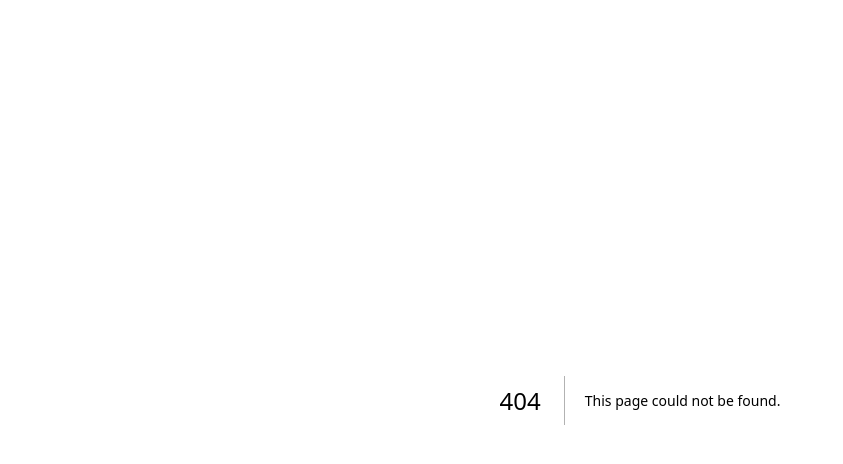
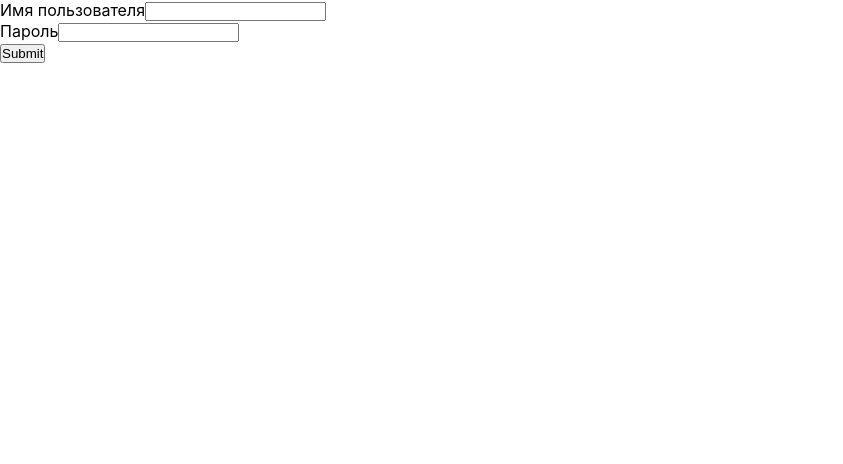
Before and after one commit to LiubovMorozova90/Pet-project_React, a Next.js app: page /form in a window 1280 px wide. Before the commit this address had no page. Shown: the top 464 px of the page, without its empty margins (0-843 px from the left). Built offline with nearby package versions, Linux system fonts and the light colour scheme.

Commit message:
add LoginForm

```diff
--- /dev/null
+++ b/pages/form.tsx
@@ -0,0 +1,6 @@
+import React from 'react';
+import LoginForm from 'components/LoginForm';
+
+export default function Form() {
+  return <LoginForm></LoginForm>;
+}
--- a/src/components/LoginForm/index.tsx
+++ b/src/components/LoginForm/index.tsx
@@ -1,24 +1,56 @@
 import React from 'react';
 import { useFormik } from 'formik';
+import * as Yup from 'yup';
 
 import Field from 'components/Field';
 
 const LoginForm = () => {
   const formik = useFormik({
     initialValues: {
-      username: 'Введите ваше имя',
-      password: 'Введите пароль',
+      username: '',
+      password: '',
     },
     onSubmit: (values) => {
       console.log('submit', values);
     },
 
-
+    validationSchema: Yup.object().shape({
+      username: Yup.string().required('Пожалуйста, введите ваше имя'),
+      password: Yup.string().required('Пожалуйста, введите ваш пароль'),
+    }),
   });
 
   return (
     <form onSubmit={formik.handleSubmit}>
-      <Field label="Имя пользователя"></Field>
+      <Field
+        label="Имя пользователя"
+        isErrorVisible={!!(formik.touched.username && formik.errors.username)}
+        errorMessage={formik.errors.username}
+      >
+        <input
+          type="text"
+          name="username"
+          onBlur={formik.handleBlur}
+          onChange={formik.handleChange}
+          value={formik.values.username}
+        />
+      </Field>
+      <Field
+        label="Пароль"
+        isErrorVisible={!!(formik.touched.password && formik.errors.password)}
+        errorMessage={formik.errors.password}
+      >
+        <input
+          type="password"
+          name="password"
+          onBlur={formik.handleBlur}
+          onChange={formik.handleChange}
+          value={formik.values.password}
+        />
+      </Field>
+      <button type="submit">Submit</button>
     </form>
   );
 };
+
+export default LoginForm;
```
